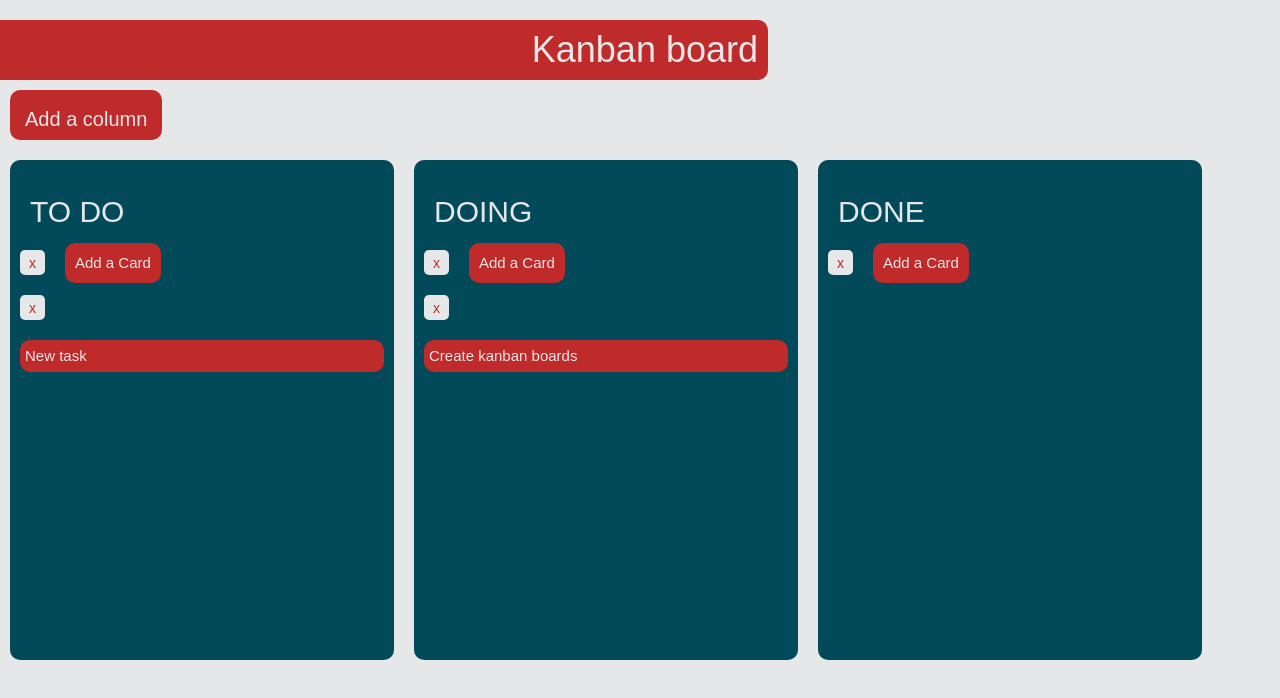
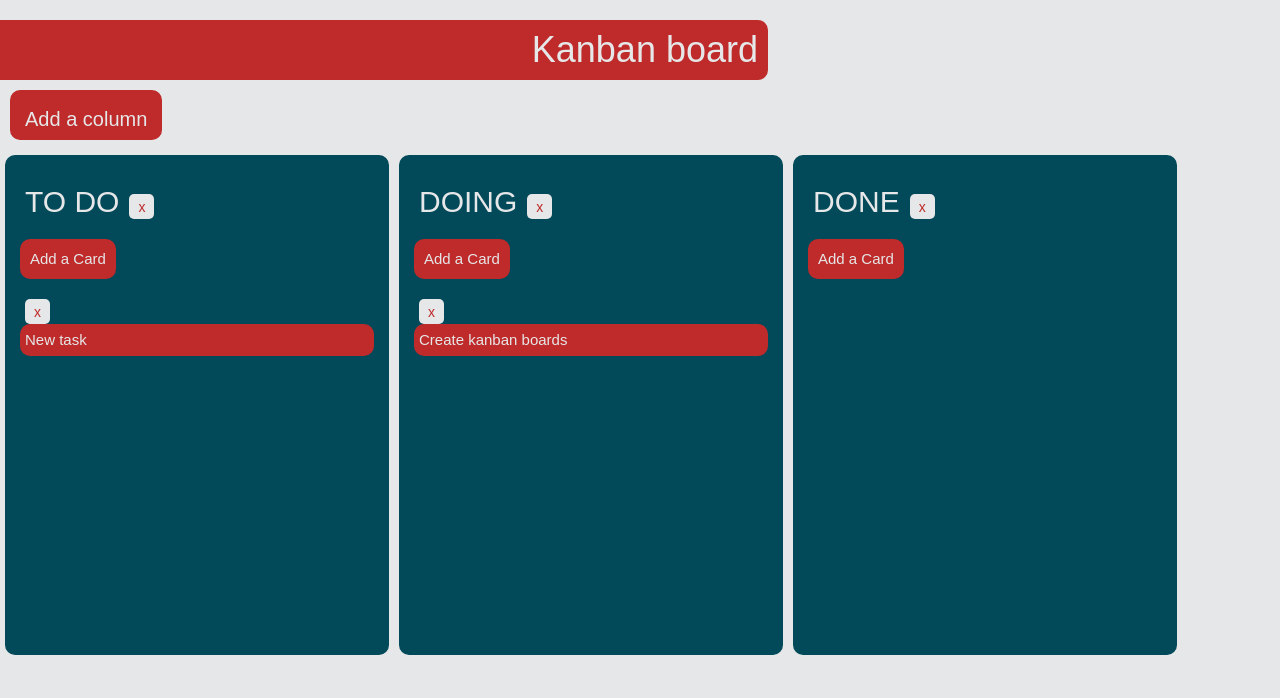
Before and after one commit to ahuscia/zadanie_11_6, a plain HTML site: page index.html in a window 1280 px wide. Drawn offline with nearby package versions, Linux system fonts and the light colour scheme; a web font is replaced by a local one.

Commit message:
Changes in css and js files

```diff
--- a/css/style.css
+++ b/css/style.css
@@ -24,6 +24,11 @@ h2 {
     color: #E6E7E8;
     padding: 5px 10px;
     text-transform: uppercase;
+    margin-bottom: 30px;
+}
+
+ul {
+    height: 300px;
 }
 
 li {
@@ -36,10 +41,14 @@ li {
     width: 30%;
     float: left;
     min-height: 500px;
-    padding: 10px;
+    padding: 30px 10px;
     background: #024959;
-    margin: 10px;
+    margin: 5px;
     border-radius: 10px;
+}
+
+.column-title {
+    display: inline;
 }
 
 .create-column {
@@ -62,7 +71,6 @@ li {
 }
 
 .btn-delete {
-    margin: 0 0 20px;
     width: 25px;
     height: 25px;
     background: #E6E7E8;
@@ -73,7 +81,7 @@ li {
 }
 
 li .btn-delete {
-    margin: 0 0 20px;
+    margin-left: 10px;
     width: 25px;
     height: 25px;
     background: #E6E7E8;
@@ -91,13 +99,15 @@ li .btn-delete:hover,
 
 .add-card {
     height: 40px;
-    margin: 0 20px;
+    margin: 20px 5px;
     padding: 0 10px;
     border-radius: 10px;
     background: #BF2A2A;
     color: #E6E7E8;
     border: none;
     font-size: 15px;
+    position: relative;
+    display: block;
 }
 
 .add-card:hover {
@@ -112,4 +122,6 @@ li .btn-delete:hover,
     color: #E6E7E8;
     border-radius: 10px;
     padding: 5px;
+    margin: 0 5px;
+    position: relative;
 }
--- a/js/scripts.js
+++ b/js/scripts.js
@@ -17,9 +17,9 @@ $(function () {
 
         function createColumn() {
             var $column = $("<div>").addClass("column");
+            var $columnDelete = $("<button>").addClass("btn-delete").text("x");
             var $columnTitle = $("<h2>").addClass("column-title").text(self.name);
             var $columnCardList = $("<ul>").addClass("column-card-list");
-            var $columnDelete = $("<button>").addClass("btn-delete").text("x");
             var $columnAddCard = $("<button>").addClass("add-card").text("Add a Card");
 
 
@@ -99,7 +99,7 @@ $(function () {
         }).disableSelection();
     }
 
-    $("create-column")
+    $(".create-column")
         .click(function () {
             var name = prompt("Enter a column name");
             var column = new Column(name);
```
